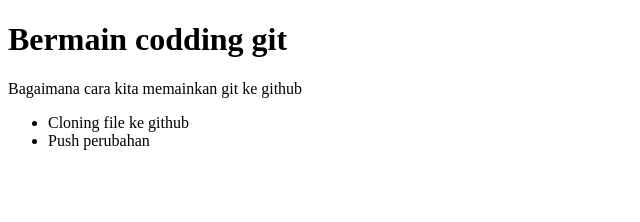
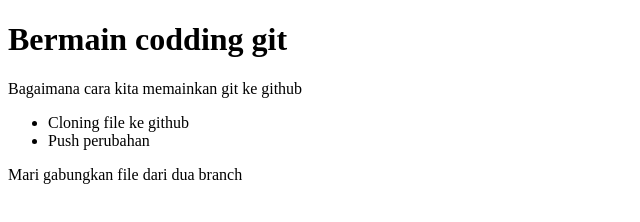
Before and after one commit to AbdulAziz820/bermain-git, a plain HTML site: page index.html in a window 1280 px wide. Shown: the whole page, without its empty margins (0-640 px from the left). Drawn offline with Linux system fonts and the light colour scheme.

Commit message:
menambah paragraf index.html

```diff
--- a/index.html
+++ b/index.html
@@ -12,5 +12,7 @@
         <li>Cloning file ke github</li>
         <li>Push perubahan</li>
     </ul>
+
+    <p>Mari gabungkan file dari dua branch</p>
 </body>
 </html>
```
